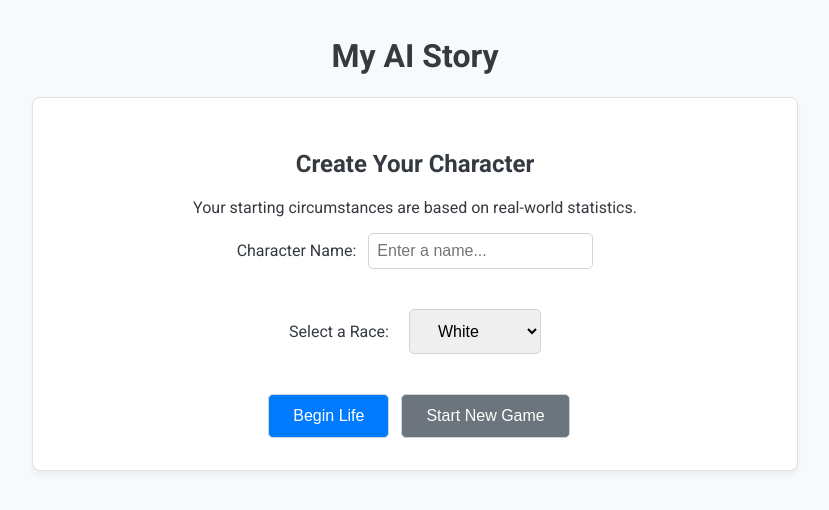
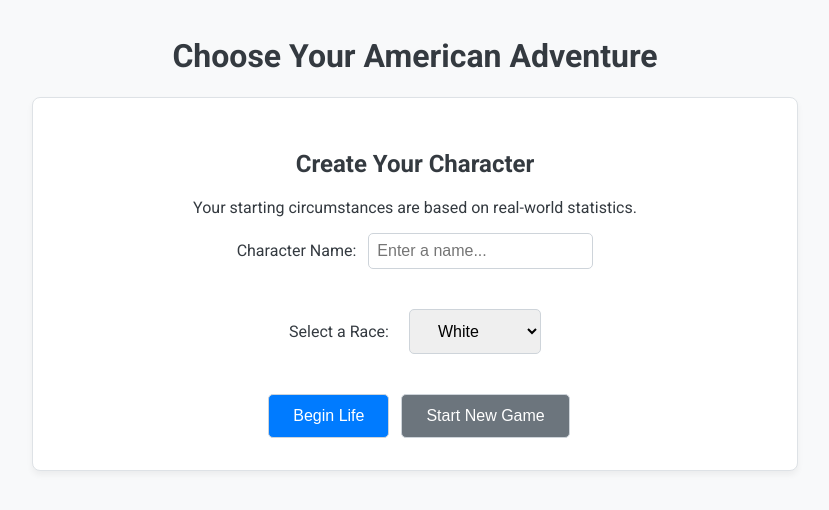
Before and after one commit to seongwonkc/coya-poc, a website: page index.html in a window 1280 px wide. Shown: the whole page, without its empty margins (225-1054 px from the left). Drawn offline with Linux system fonts and the light colour scheme.

Commit message:
Ready for deploy

```diff
--- a/index.html
+++ b/index.html
@@ -8,8 +8,7 @@
     <script src="https://kit.fontawesome.com/a076d05399.js" crossorigin="anonymous"></script>
 </head>
 <body>
-    <h1>My AI Story</h1>
-
+    <h1> Choose Your American Adventure </h1>
     <div id="character-creation">
     <h2>Create Your Character</h2>
     <p>Your starting circumstances are based on real-world statistics.</p>
```
